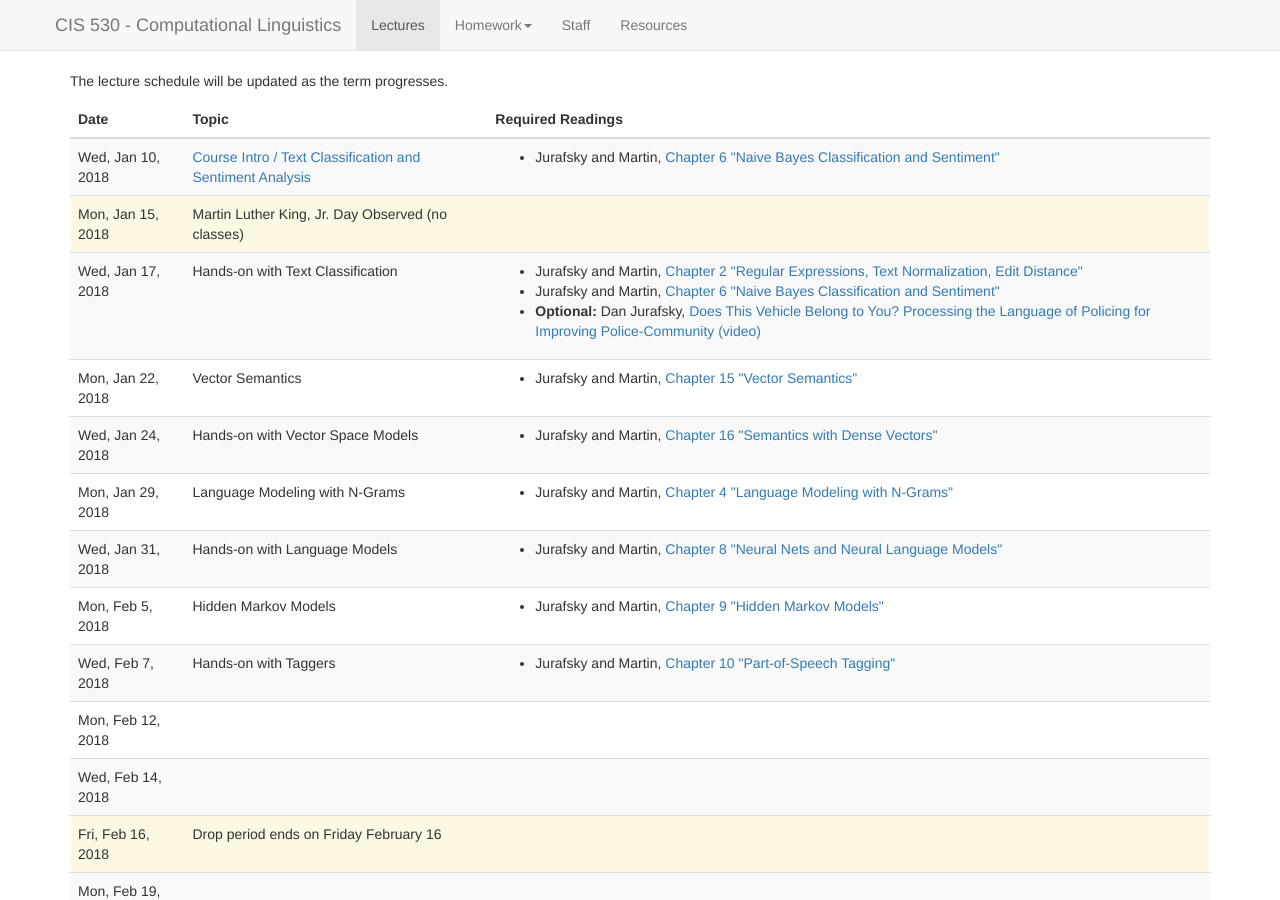
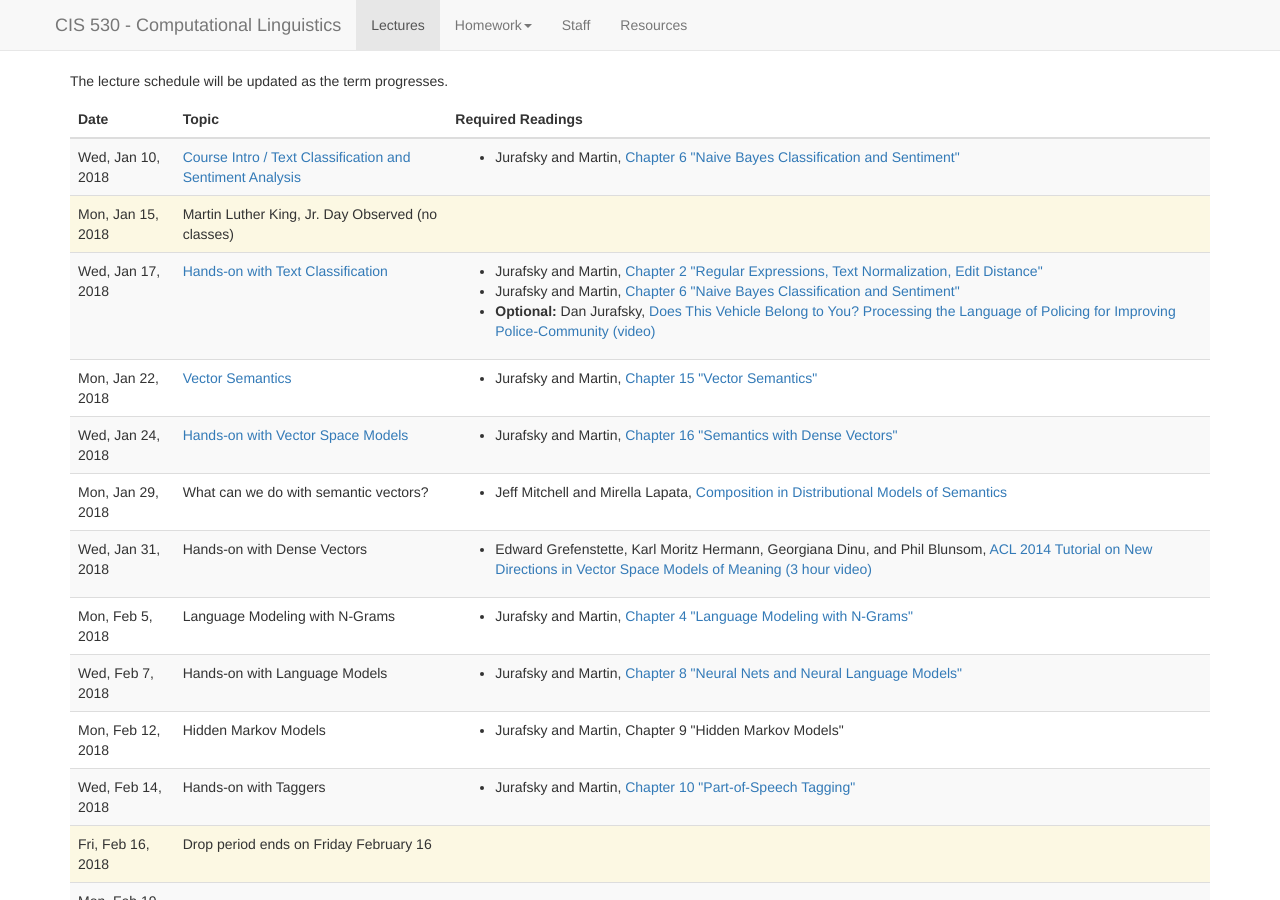
Before and after one commit to computational-linguistics-class/computational-linguistics-class.github.io, a Jekyll site: the page built from lectures.md, in a window 1280 px wide and 900 px high. Built offline with Jekyll 4.4.1, drawn with Linux system fonts in a browser that asks for light colours; nearby versions of some CDN libraries; a script that is not in the unit is left out.

Commit message:
Updated lecture schedule

```diff
--- a/_data/lectures.yaml
+++ b/_data/lectures.yaml
@@ -13,7 +13,7 @@
   type: no_lecture
 -
   date: 2018-01-17
-  slides:
+  slides: assignment2.html
   title: Hands-on with Text Classification
   readings:
     -
@@ -32,7 +32,7 @@
       note: This invited talk discusses Dan's work on analyzing police body camera data to see if there is a difference in police interactions with black motorists versus white motorists.  He uses text classification to categorize differnt dimensions of the conversations that happen in traffic stops.
 -
   date: 2018-01-22
-  slides:
+  slides: slides/02-vector-semantics.pdf
   title: Vector Semantics
   readings:
     -
@@ -41,7 +41,7 @@
       url: https://web.stanford.edu/~jurafsky/slp3/15.pdf
 -
   date: 2018-01-24
-  slides:
+  slides: assignment3.html
   title: Hands-on with Vector Space Models
   readings:
     -
@@ -51,6 +51,24 @@
 -
   date: 2018-01-29
   slides:
+  title: What can we do with semantic vectors?
+  readings:
+    -
+      title: Composition in Distributional Models of Semantics
+      authors: Jeff Mitchell and Mirella Lapata
+      url: http://onlinelibrary.wiley.com/doi/10.1111/j.1551-6709.2010.01106.x/epdf
+-
+  date: 2018-01-31
+  slides:
+  title: Hands-on with Dense Vectors
+  readings:
+    -
+      title: ACL 2014 Tutorial on New Directions in Vector Space Models of Meaning (3 hour video)
+      authors: Edward Grefenstette, Karl Moritz Hermann, Georgiana Dinu, and Phil Blunsom
+      url: https://www.youtube.com/watch?v=_ASOqXiWBVo
+-
+  date: 2018-02-05
+  slides:
   title: Language Modeling with N-Grams
   readings:
     -
@@ -58,7 +76,7 @@
       authors: Jurafsky and Martin
       url: https://web.stanford.edu/~jurafsky/slp3/4.pdf
 -
-  date: 2018-01-31
+  date: 2018-02-07
   slides:
   title: Hands-on with Language Models
   readings:
@@ -67,16 +85,15 @@
       authors: Jurafsky and Martin
       url: https://web.stanford.edu/~jurafsky/slp3/8.pdf
 -
-  date: 2018-02-05
+  date: 2018-02-12
   slides:
   title: Hidden Markov Models
   readings:
     -
       title: Chapter 9 "Hidden Markov Models"
       authors: Jurafsky and Martin
-      url: https://web.stanford.edu/~jurafsky/slp3/9.pdf
 -
-  date: 2018-02-07
+  date: 2018-02-14
   slides:
   title: Hands-on with Taggers
   readings:
@@ -84,16 +101,6 @@
       title: Chapter 10 "Part-of-Speech Tagging"
       authors: Jurafsky and Martin
       url: https://web.stanford.edu/~jurafsky/slp3/10.pdf
--
-  date: 2018-02-12
-  slides:
-  title:
-  readings:
--
-  date: 2018-02-14
-  slides:
-  title:
-  readings:
 -
   date: 2018-02-16
   title: Drop period ends on Friday February 16
```
